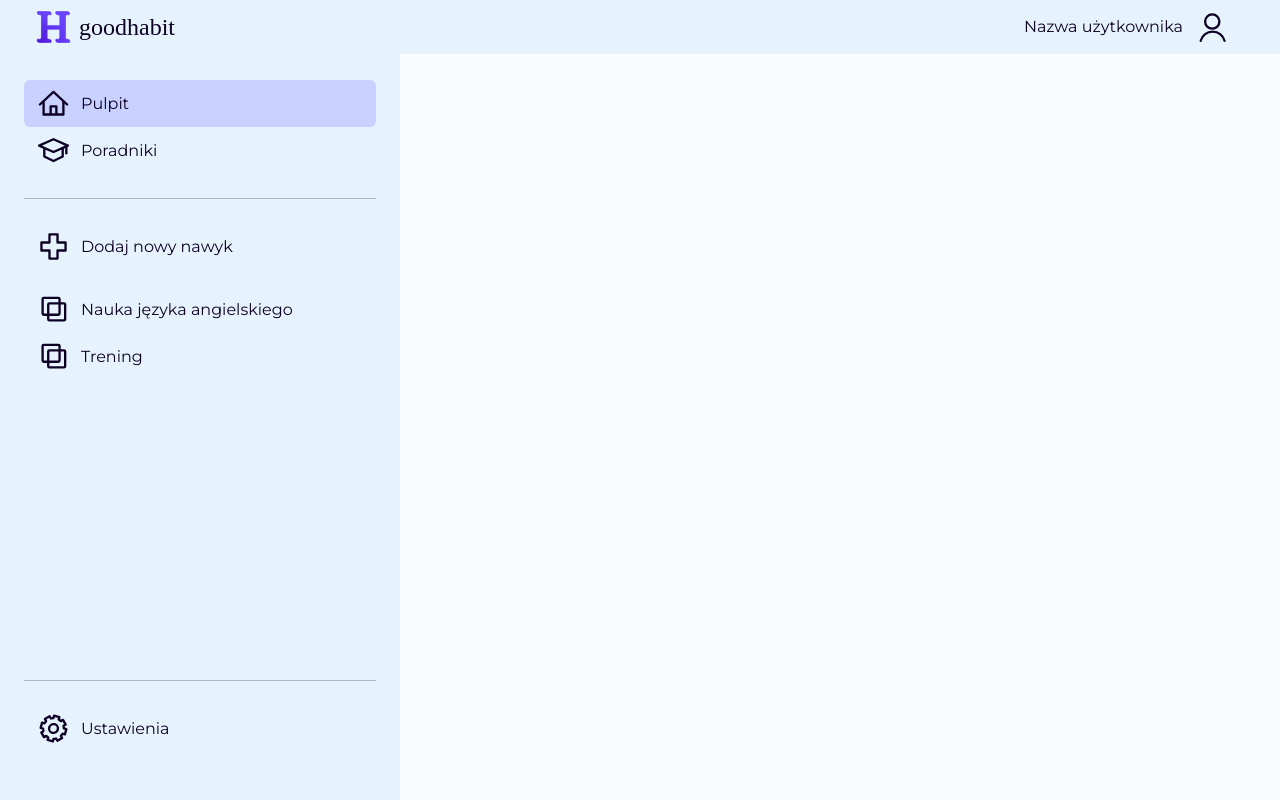
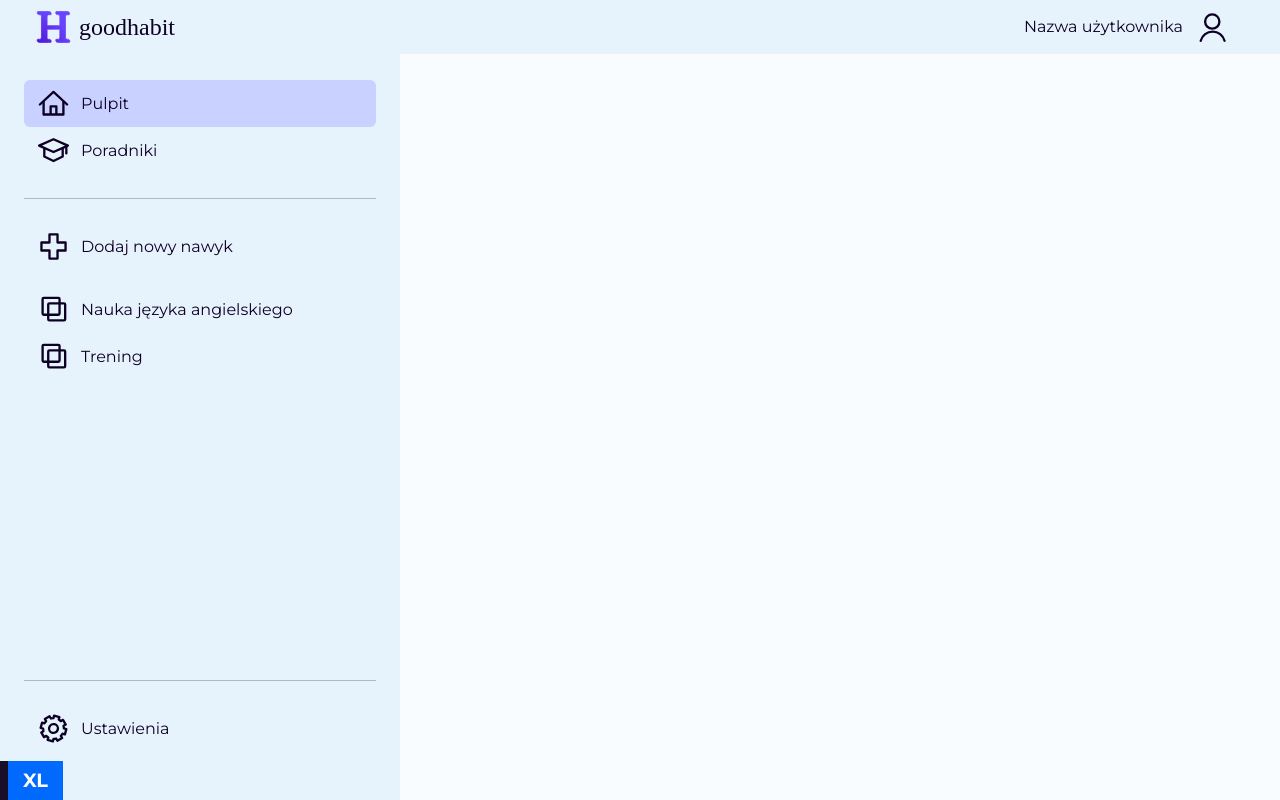
Before and after one commit to BarteXikora/habit-tracking, a React (Create React App) app in the folder client/: page /dashboard in a window 1280 px wide. Built offline with nearby package versions, Linux system fonts and the light colour scheme; a web font is replaced by a local one.

Commit message:
Added dev bootstrap size pills.

```diff
--- a/client/src/App.tsx
+++ b/client/src/App.tsx
@@ -11,8 +11,13 @@ import store from './functions/reduxStore'
 import 'bootstrap/dist/css/bootstrap.min.css'
 import './css/main.css'
 
+import DevSizes from './components/__dev/devBootstrapSizes/DevSizes'
+
 const App = () => {
   return <Provider store={store}>
+
+    {/* Dev sizes - to delete */}
+    <DevSizes />
 
     {/* App router: */}
     <Routes>
--- /dev/null
+++ b/client/src/components/__dev/devBootstrapSizes/DevSizes.js
@@ -0,0 +1,13 @@
+import './devSizes.css'
+
+const DevSizes = () => {
+    return <div className="_sizes">
+        <span className="_size d-sm-none">XS</span>
+        <span className="_size d-none d-sm-flex d-md-none">SM</span>
+        <span className="_size d-none d-md-flex d-lg-none">MD</span>
+        <span className="_size d-none d-lg-flex d-xl-none">LG</span>
+        <span className="_size d-none d-xl-flex">XL</span>
+    </div>
+}
+
+export default DevSizes
--- /dev/null
+++ b/client/src/components/__dev/devBootstrapSizes/devSizes.css
@@ -0,0 +1,56 @@
+._sizes {
+    position: fixed;
+    bottom: 0;
+    left: 0;
+    z-index: 1000000;
+}
+
+._size {
+    padding: 5px 15px;
+    background-color: #ff0044;
+    border-radius: 0;
+    font-size: 1.2rem;
+    font-weight: bold;
+    color: white;
+    border-left: 8px solid #180e28;
+}
+
+._size.d-xl-flex {
+    background-color: #006aff;
+}
+
+._size.d-lg-flex {
+    background-color: #00db25;
+}
+
+._size.d-md-flex {
+    background-color: #cfb700;
+}
+
+._size.d-sm-flex {
+    background-color: #ff4400;
+}
+
+.__scroll {
+    min-height: 200vh;
+}
+
+.__red {
+    background-color: #ff0044;
+}
+
+.__orange {
+    background-color: #ff4400;
+}
+
+.__yellow {
+    background-color: #cfb700;
+}
+
+.__green {
+    background-color: #00db25;
+}
+
+.__blue {
+    background-color: #006aff;
+}
```
